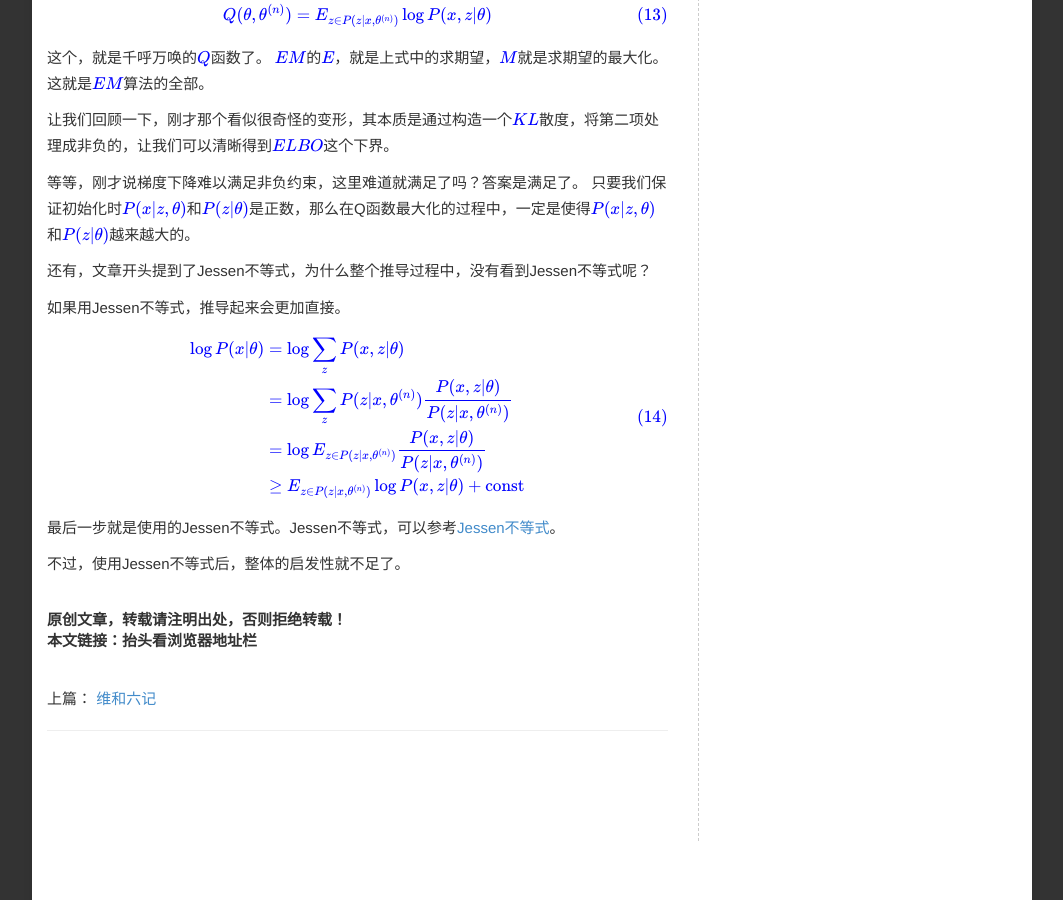
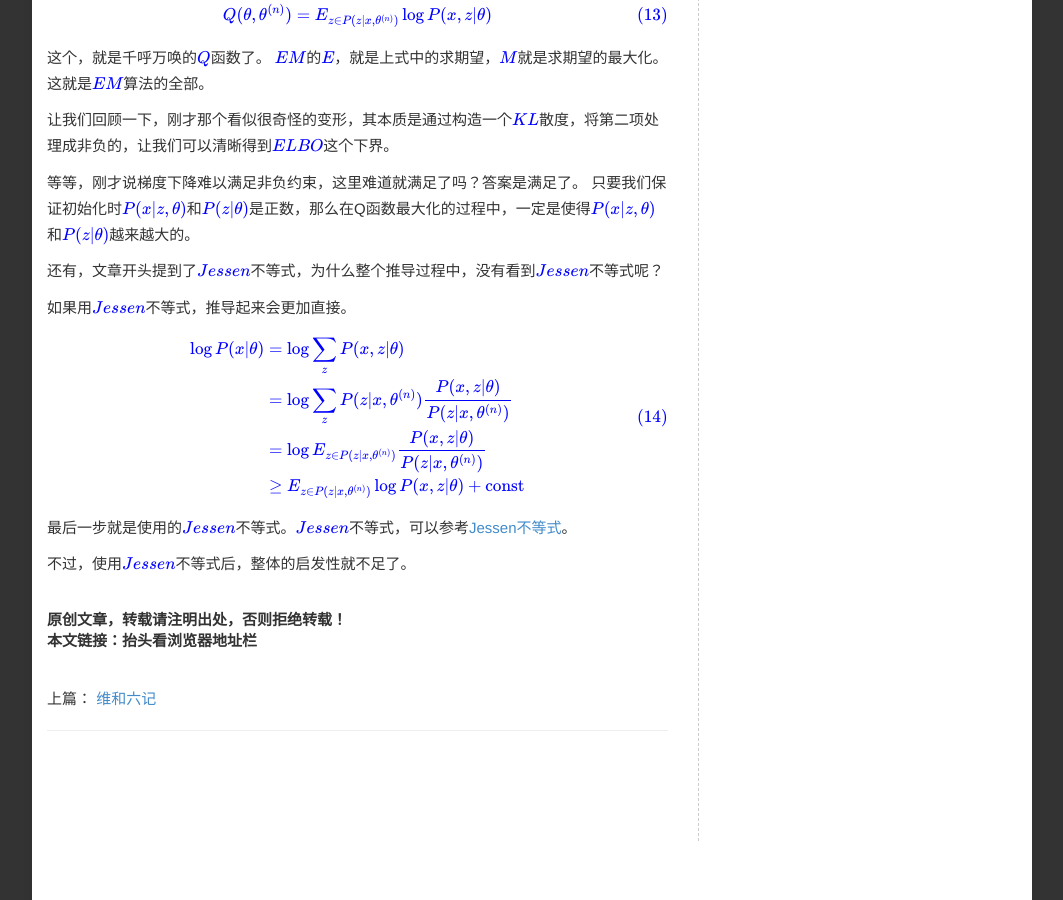
Before and after one commit to liwenju0/liwenju0.github.io, a Jekyll site: the page built from _posts/2024-11-18-理解EM算法.md, in a window 1280 px wide and 900 px high, scrolled down 3118 px. Shown: the whole window, without its empty margins (108-1171 px from the left). Built offline with Jekyll 4.4.1, drawn with Linux system fonts in a browser that asks for light colours; comment, search, counter and statistics services are not loaded; some of the changed text lies outside the part shown.

Commit message:
优化显示

```diff
--- a/_posts/2024-11-18-理解EM算法.md
+++ b/_posts/2024-11-18-理解EM算法.md
@@ -6,7 +6,7 @@ category: "AI"
 published: true
 ---
 
-EM算法是1977年发明的，但是到今天，想要透彻理解并不容易。到底什么是隐变量？Q函数到底是怎么回事？作者怎么想到Jessen不等式来证明的？有没有一种简单直观的理解方式？本文试图解答。
+$EM$算法是1977年发明的，但是到今天，想要透彻理解并不容易。到底什么是隐变量？$Q$函数到底是怎么回事？作者怎么想到$Jessen$不等式来证明的？有没有一种简单直观的理解方式？本文试图解答。
 
 
 <!--more-->
@@ -181,9 +181,9 @@ $EM$的$E$，就是上式中的求期望，$M$就是求期望的最大化。
 等等，刚才说梯度下降难以满足非负约束，这里难道就满足了吗？答案是满足了。
 只要我们保证初始化时$P(x|z, \theta)$和$P(z|\theta)$是正数，那么在Q函数最大化的过程中，一定是使得$P(x|z, \theta)$和$P(z|\theta)$越来越大的。
 
-还有，文章开头提到了Jessen不等式，为什么整个推导过程中，没有看到Jessen不等式呢？
+还有，文章开头提到了$Jessen$不等式，为什么整个推导过程中，没有看到$Jessen$不等式呢？
 
-如果用Jessen不等式，推导起来会更加直接。
+如果用$Jessen$不等式，推导起来会更加直接。
 
 $$
 \begin{aligned}
@@ -195,6 +195,6 @@ $$
 \tag{14}
 $$
 
-最后一步就是使用的Jessen不等式。Jessen不等式，可以参考[Jessen不等式](https://en.wikipedia.org/wiki/Jensen%27s_inequality)。
+最后一步就是使用的$Jessen$不等式。$Jessen$不等式，可以参考[Jessen不等式](https://en.wikipedia.org/wiki/Jensen%27s_inequality)。
 
-不过，使用Jessen不等式后，整体的启发性就不足了。
+不过，使用$Jessen$不等式后，整体的启发性就不足了。
```
